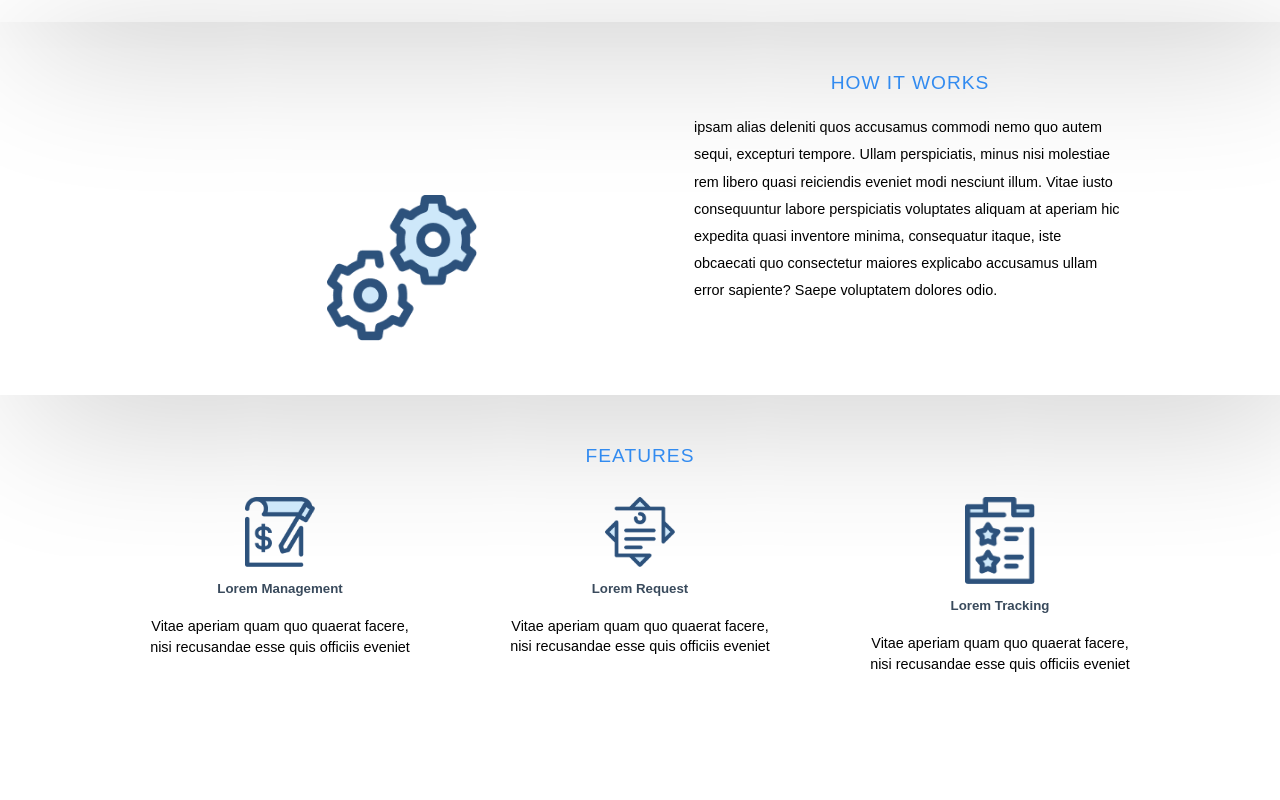
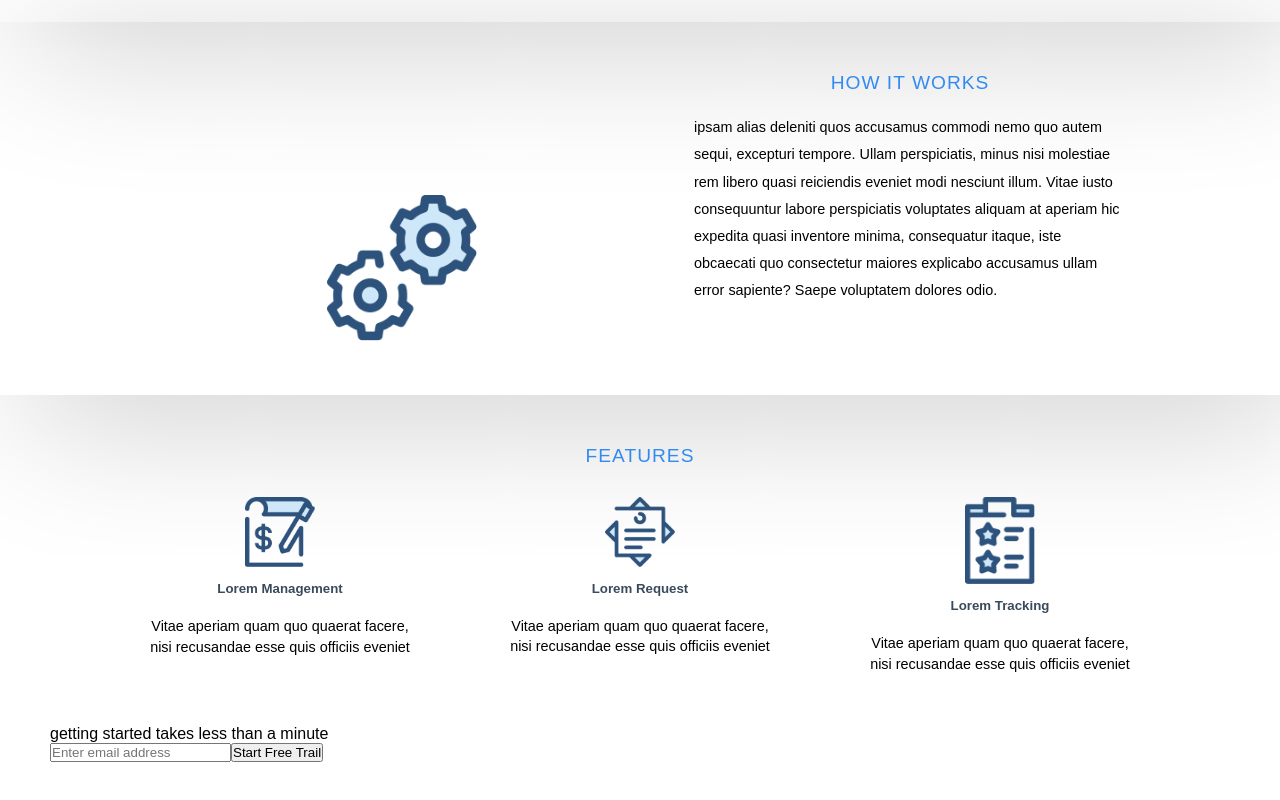
Before and after one commit to Akuchinyerenwa/InternCityHubClone2, a React (Vite) app: page / in a window 1280 px wide. Shown: the part 1223-2023 px from the top of the page. Before the commit the page ends 1998 px from the top, so only its background shows below. Built offline with nearby package versions, Linux system fonts and the light colour scheme.

Commit message:
Import and add Input component to the Features.jsx file

```diff
--- a/src/Components/Features.jsx
+++ b/src/Components/Features.jsx
@@ -1,6 +1,7 @@
 import "./Features.css";
 import FeaturesContents from "./FeaturesComponents/FeaturesContents";
 import FeaturesArrayOfObjects from "./FeaturesComponents/FeaturesContent.js";
+import Inputs from "./HeroComponents/Inputs.jsx";
 
 const Features = () => {
   const FeaturesObjectsContents = FeaturesArrayOfObjects.map((object) => {
@@ -21,6 +22,10 @@ const Features = () => {
       <div className="features-section-container">
         {FeaturesObjectsContents}
       </div>
+      <section className="features-input">
+        <p>getting started takes less than a minute</p>
+        <Inputs placeholder="Enter email address" btnItem="Start Free Trail" />
+      </section>
     </div>
   );
 };
```
